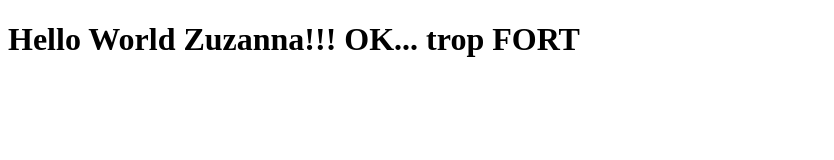
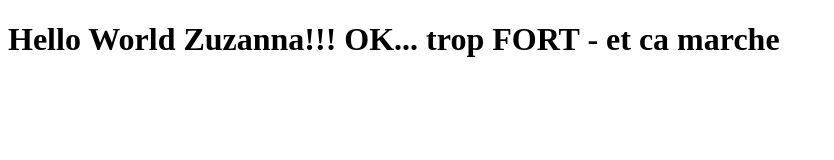
Before and after one commit to Zuzanna06/test-git, a plain HTML site: page index.html in a window 1280 px wide. Shown: the whole page, without its empty margins (0-834 px from the left). Drawn offline with Linux system fonts and the light colour scheme.

Commit message:
ca marche

```diff
--- a/index.html
+++ b/index.html
@@ -8,7 +8,7 @@
 </head>
 <body>
     <h1>
-    Hello World Zuzanna!!! OK... trop FORT
+    Hello World Zuzanna!!! OK... trop FORT - et ca marche
     </h1>
 </body>
 </html>
```
